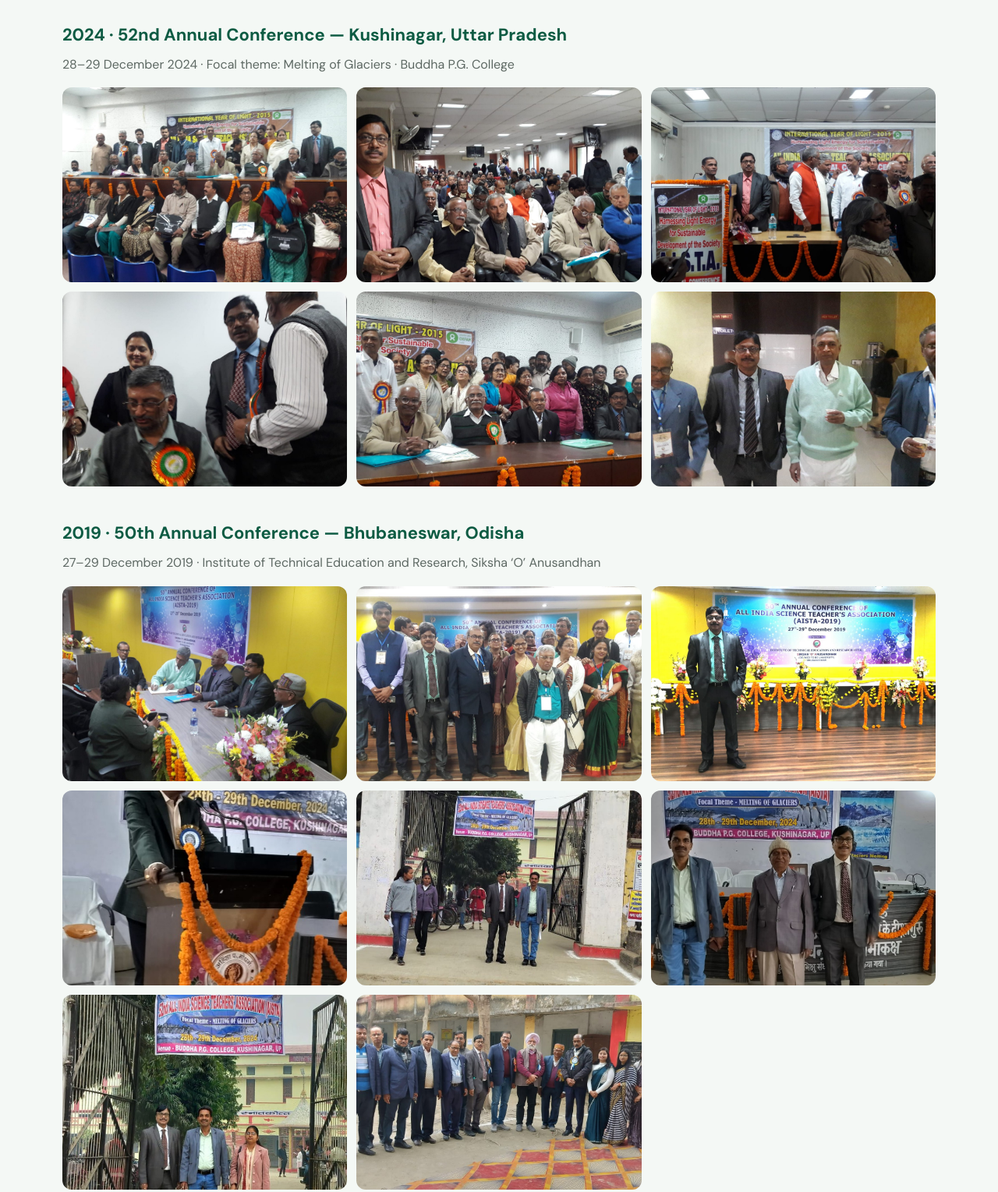
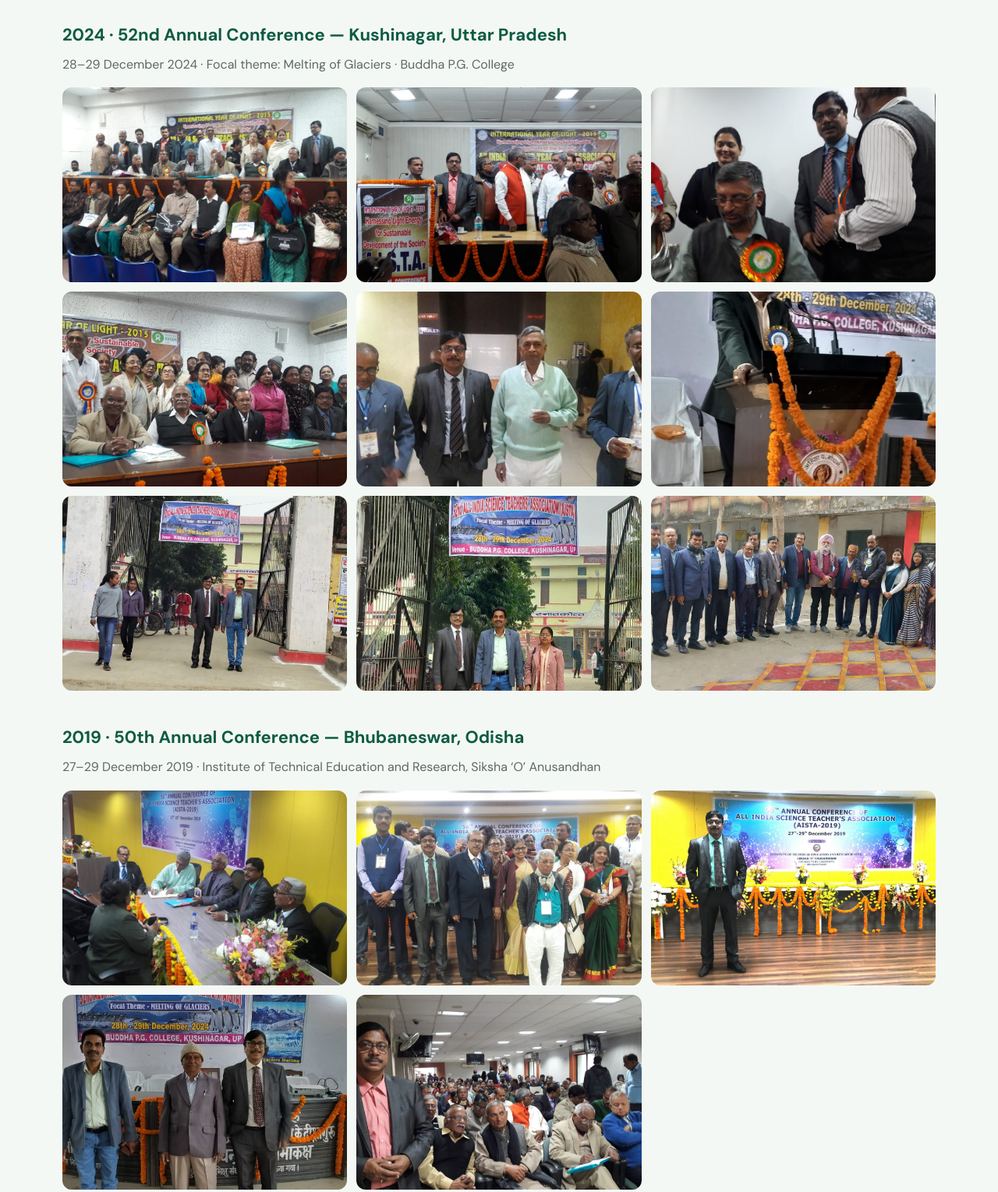
Before and after one commit to aistaindia/aista, a plain HTML site: page index.html in a window 1280 px wide. Shown: the part 8974-10503 px from the top of the page at 78% size. Drawn offline with nearby package versions, Linux system fonts and the light colour scheme.

Commit message:
Add files via upload

```diff
--- a/index.html
+++ b/index.html
@@ -274,9 +274,9 @@
 <div class="section-tag">ASSOCIATION IN ACTION</div><h2>Conference & activity gallery</h2>
 <p class="lead">A visual record of the Association’s conferences and activities, arranged with the latest events first.</p>
 <div class="gallery-year"><h3>2024 · 52nd Annual Conference — Kushinagar, Uttar Pradesh</h3><p>28–29 December 2024 · Focal theme: Melting of Glaciers · Buddha P.G. College</p><div class="gallery">
-<img src="assets/conference-2024-kushinagar-01.jpg" alt="52nd Annual Conference, Kushinagar, 2024 — photograph 1" loading="lazy"><img src="assets/conference-2024-kushinagar-02.jpg" alt="52nd Annual Conference, Kushinagar, 2024 — photograph 2" loading="lazy"><img src="assets/conference-2024-kushinagar-03.jpg" alt="52nd Annual Conference, Kushinagar, 2024 — photograph 3" loading="lazy"><img src="assets/conference-2024-kushinagar-04.jpg" alt="52nd Annual Conference, Kushinagar, 2024 — photograph 4" loading="lazy"><img src="assets/conference-2024-kushinagar-05.jpg" alt="52nd Annual Conference, Kushinagar, 2024 — photograph 5" loading="lazy"><img src="assets/conference-2024-kushinagar-06.jpg" alt="52nd Annual Conference, Kushinagar, 2024 — photograph 6" loading="lazy"></div></div>
+<img src="assets/conference-2024-kushinagar-01.jpg" alt="52nd Annual Conference, Kushinagar, 2024 — photograph 1" loading="lazy"><img src="assets/conference-2024-kushinagar-03.jpg" alt="52nd Annual Conference, Kushinagar, 2024 — photograph 2" loading="lazy"><img src="assets/conference-2024-kushinagar-04.jpg" alt="52nd Annual Conference, Kushinagar, 2024 — photograph 3" loading="lazy"><img src="assets/conference-2024-kushinagar-05.jpg" alt="52nd Annual Conference, Kushinagar, 2024 — photograph 4" loading="lazy"><img src="assets/conference-2024-kushinagar-06.jpg" alt="52nd Annual Conference, Kushinagar, 2024 — photograph 5" loading="lazy"><img src="assets/conference-2019-bhubaneswar-04.jpg" alt="52nd Annual Conference, Kushinagar, 2024 — podium photograph" loading="lazy"><img src="assets/conference-2019-bhubaneswar-05.jpg" alt="52nd Annual Conference, Kushinagar, 2024 — college entrance" loading="lazy"><img src="assets/conference-2019-bhubaneswar-07.jpg" alt="52nd Annual Conference, Kushinagar, 2024 — college entrance photograph" loading="lazy"><img src="assets/conference-2019-bhubaneswar-08.jpg" alt="52nd Annual Conference, Kushinagar, 2024 — group photograph" loading="lazy"></div></div>
 <div class="gallery-year"><h3>2019 · 50th Annual Conference — Bhubaneswar, Odisha</h3><p>27–29 December 2019 · Institute of Technical Education and Research, Siksha ‘O’ Anusandhan</p><div class="gallery">
-<img src="assets/conference-2019-bhubaneswar-01.jpg" alt="50th Annual Conference, Bhubaneswar, 2019 — photograph 1" loading="lazy"><img src="assets/conference-2019-bhubaneswar-02.jpg" alt="50th Annual Conference, Bhubaneswar, 2019 — photograph 2" loading="lazy"><img src="assets/conference-2019-bhubaneswar-03.jpg" alt="50th Annual Conference, Bhubaneswar, 2019 — photograph 3" loading="lazy"><img src="assets/conference-2019-bhubaneswar-04.jpg" alt="50th Annual Conference, Bhubaneswar, 2019 — photograph 4" loading="lazy"><img src="assets/conference-2019-bhubaneswar-05.jpg" alt="50th Annual Conference, Bhubaneswar, 2019 — photograph 5" loading="lazy"><img src="assets/conference-2019-bhubaneswar-06.jpg" alt="50th Annual Conference, Bhubaneswar, 2019 — photograph 6" loading="lazy"><img src="assets/conference-2019-bhubaneswar-07.jpg" alt="50th Annual Conference, Bhubaneswar, 2019 — photograph 7" loading="lazy"><img src="assets/conference-2019-bhubaneswar-08.jpg" alt="50th Annual Conference, Bhubaneswar, 2019 — photograph 8" loading="lazy"></div></div>
+<img src="assets/conference-2019-bhubaneswar-01.jpg" alt="50th Annual Conference, Bhubaneswar, 2019 — meeting photograph" loading="lazy"><img src="assets/conference-2019-bhubaneswar-02.jpg" alt="50th Annual Conference, Bhubaneswar, 2019 — group photograph" loading="lazy"><img src="assets/conference-2019-bhubaneswar-03.jpg" alt="50th Annual Conference, Bhubaneswar, 2019 — speaker photograph" loading="lazy"><img src="assets/conference-2019-bhubaneswar-06.jpg" alt="50th Annual Conference, Bhubaneswar, 2019 — conference photograph" loading="lazy"><img src="assets/conference-2024-kushinagar-02.jpg" alt="50th Annual Conference, Bhubaneswar, 2019 — audience photograph" loading="lazy"></div></div>
 <div class="gallery-year"><h3>2015 · 46th Annual Conference — Patna, Bihar</h3><p>Historical conference photographs from the Association archive.</p><div class="gallery">
 <img src="assets/conference-dec-13.jpg" alt="46th Annual Conference, Patna, 2015 — conference photograph" loading="lazy">
 </div></div>
```
Also changed, not shown: 1 other file.
